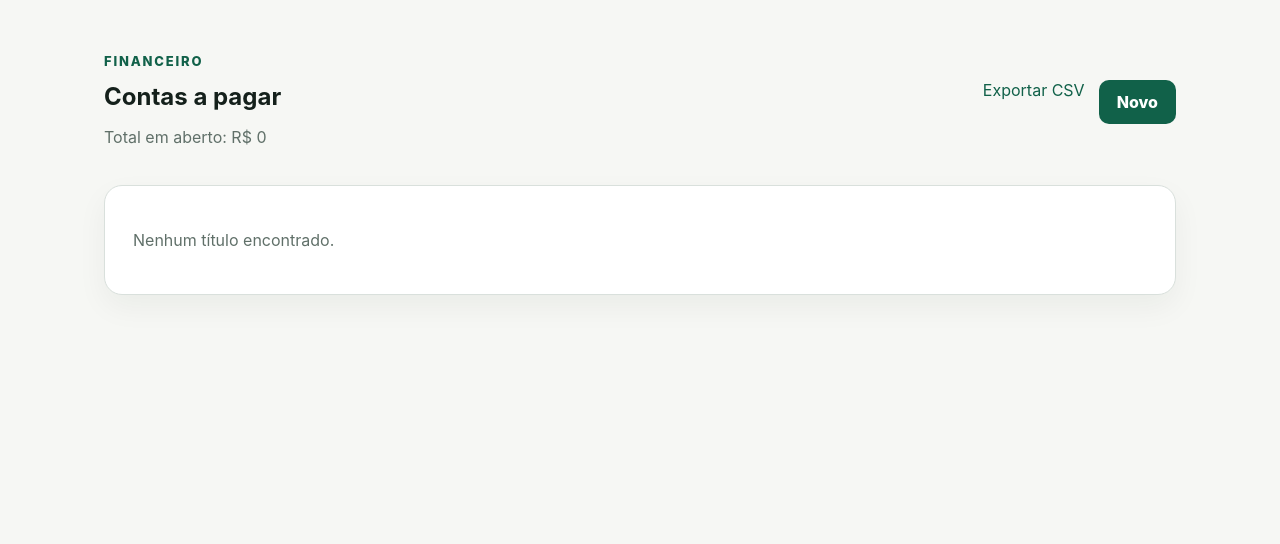
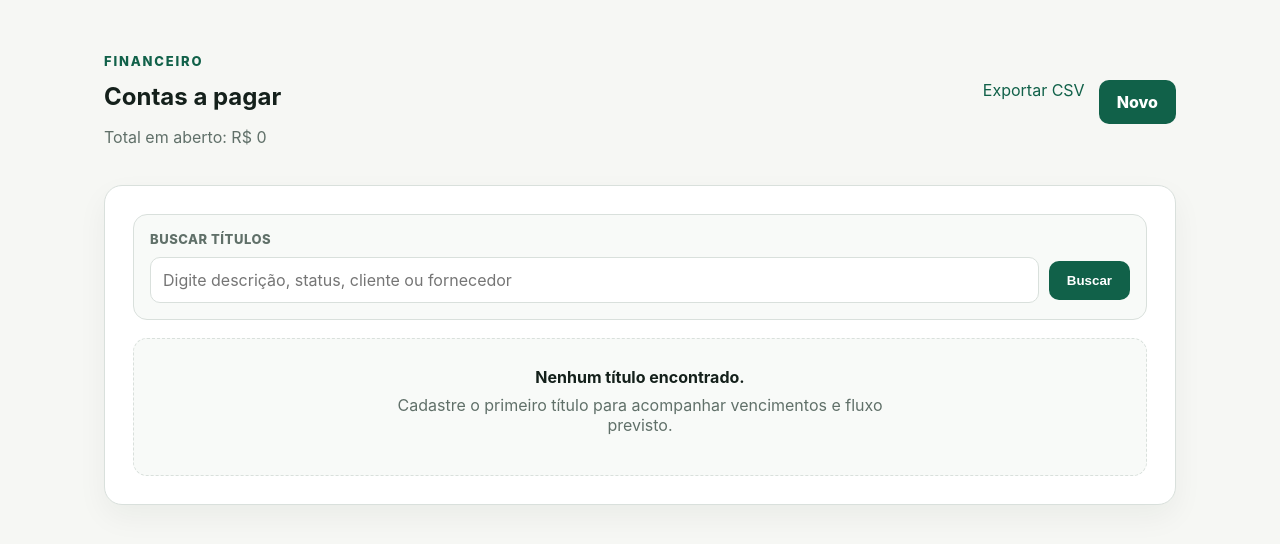
Before and after one commit to Brunof94-debug/erp-contabil-brasil, a Django app: page /financeiro/pagar/ in a window 1280 px wide. Shown: the part 100-644 px from the top of the page. Run offline with Django 5.2, Linux system fonts and the light colour scheme; a user stored in the database is signed in; tables that the repository leaves empty hold one stand-in row (values such as "Sample post").

Commit message:
Improve list search and empty states

```diff
--- a/core/views.py
+++ b/core/views.py
@@ -6,7 +6,7 @@ from django.contrib.auth import login
 from django.contrib.auth.mixins import LoginRequiredMixin
 from django.core.exceptions import ValidationError
 from django.db import transaction
-from django.db.models import Count
+from django.db.models import Count, Q
 from django.db.models.functions import TruncMonth
 from django.http import HttpResponse
 from django.shortcuts import redirect, render
@@ -191,6 +191,26 @@ class EmpresaScopedMixin(OnboardingRequiredMixin):
         return super().form_valid(form)
 
 
+class SearchableListMixin:
+    search_fields = []
+
+    def get_queryset(self):
+        queryset = super().get_queryset()
+        query = self.request.GET.get("q", "").strip()
+        if query and self.search_fields:
+            filters = Q()
+            for field in self.search_fields:
+                filters |= Q(**{f"{field}__icontains": query})
+            queryset = queryset.filter(filters)
+        return queryset
+
+    def get_context_data(self, **kwargs):
+        context = super().get_context_data(**kwargs)
+        context["search_query"] = self.request.GET.get("q", "").strip()
+        context["has_search"] = bool(self.search_fields)
+        return context
+
+
 class EmpresaListView(EmpresaScopedMixin, ListView):
     model = Empresa
     template_name = "core/list.html"
@@ -236,10 +256,11 @@ class EmpresaDeleteView(EmpresaScopedMixin, DeleteView):
     extra_context = {"title": "Excluir empresa"}
 
 
-class ClienteListView(EmpresaScopedMixin, ListView):
+class ClienteListView(SearchableListMixin, EmpresaScopedMixin, ListView):
     model = Cliente
     template_name = "core/list.html"
     context_object_name = "objects"
+    search_fields = ["nome", "documento", "email", "telefone"]
     extra_context = {
         "title": "Clientes",
         "create_url_name": "cliente_create",
@@ -272,10 +293,11 @@ class ClienteDeleteView(EmpresaScopedMixin, DeleteView):
     extra_context = {"title": "Excluir cliente"}
 
 
-class FornecedorListView(EmpresaScopedMixin, ListView):
+class FornecedorListView(SearchableListMixin, EmpresaScopedMixin, ListView):
     model = Fornecedor
     template_name = "core/list.html"
     context_object_name = "objects"
+    search_fields = ["nome", "documento", "email", "telefone"]
     extra_context = {
         "title": "Fornecedores",
         "create_url_name": "fornecedor_create",
@@ -308,10 +330,11 @@ class FornecedorDeleteView(EmpresaScopedMixin, DeleteView):
     extra_context = {"title": "Excluir fornecedor"}
 
 
-class ContaListView(EmpresaScopedMixin, ListView):
+class ContaListView(SearchableListMixin, EmpresaScopedMixin, ListView):
     model = ContaContabil
     template_name = "core/list.html"
     context_object_name = "objects"
+    search_fields = ["codigo", "nome", "tipo"]
     extra_context = {
         "title": "Plano de contas",
         "create_url_name": "conta_create",
@@ -344,10 +367,11 @@ class ContaDeleteView(EmpresaScopedMixin, DeleteView):
     extra_context = {"title": "Excluir conta contábil"}
 
 
-class LancamentoListView(EmpresaScopedMixin, ListView):
+class LancamentoListView(SearchableListMixin, EmpresaScopedMixin, ListView):
     model = LancamentoContabil
     template_name = "core/lancamento_list.html"
     context_object_name = "objects"
+    search_fields = ["historico", "status"]
 
 
 class LancamentoDetailView(EmpresaScopedMixin, DetailView):
@@ -474,9 +498,16 @@ class TituloFinanceiroBaseMixin(EmpresaScopedMixin):
         return reverse_lazy(self.success_url_name)
 
 
-class TituloFinanceiroListView(TituloFinanceiroBaseMixin, ListView):
+class TituloFinanceiroListView(SearchableListMixin, TituloFinanceiroBaseMixin, ListView):
     template_name = "core/financeiro_list.html"
     context_object_name = "objects"
+    search_fields = [
+        "descricao",
+        "status",
+        "cliente__nome",
+        "fornecedor__nome",
+        "observacoes",
+    ]
 
     def get_context_data(self, **kwargs):
         context = super().get_context_data(**kwargs)
--- a/static/css/app.css
+++ b/static/css/app.css
@@ -339,6 +339,53 @@ button {
   margin-bottom: 18px;
 }
 
+.search-bar {
+  background: #f8faf8;
+  border: 1px solid var(--line);
+  border-radius: 14px;
+  display: grid;
+  gap: 10px;
+  margin-bottom: 18px;
+  padding: 16px;
+}
+
+.search-bar label {
+  color: var(--muted);
+  font-size: 13px;
+  font-weight: 800;
+  letter-spacing: 0.04em;
+  text-transform: uppercase;
+}
+
+.search-bar div {
+  align-items: center;
+  display: flex;
+  flex-wrap: wrap;
+  gap: 10px;
+}
+
+.search-bar input {
+  border: 1px solid var(--line);
+  border-radius: 10px;
+  flex: 1 1 260px;
+  font: inherit;
+  min-width: 0;
+  padding: 12px;
+}
+
+.empty-state {
+  background: #f8faf8;
+  border: 1px dashed var(--line);
+  border-radius: 14px;
+  padding: 28px;
+  text-align: center;
+}
+
+.empty-state p {
+  margin: 8px auto 12px;
+  max-width: 520px;
+}
+
 @media (max-width: 900px) {
   .topbar,
   .row-card,
--- a/templates/core/financeiro_list.html
+++ b/templates/core/financeiro_list.html
@@ -20,6 +20,22 @@
   </section>
 
   <section class="panel">
+    <form method="get" class="search-bar">
+      <label for="q">Buscar títulos</label>
+      <div>
+        <input
+          id="q"
+          name="q"
+          placeholder="Digite descrição, status, cliente ou fornecedor"
+          value="{{ search_query }}"
+        >
+        <button type="submit">Buscar</button>
+        {% if search_query %}
+          <a href="?">Limpar</a>
+        {% endif %}
+      </div>
+    </form>
+
     {% if objects %}
       <div class="table">
         {% for object in objects %}
@@ -45,7 +61,16 @@
         {% endfor %}
       </div>
     {% else %}
-      <p class="muted">Nenhum título encontrado.</p>
+      <div class="empty-state">
+        {% if search_query %}
+          <strong>Nenhum título encontrado para “{{ search_query }}”.</strong>
+          <p class="muted">Tente outro termo ou limpe a busca.</p>
+          <a href="?">Limpar busca</a>
+        {% else %}
+          <strong>Nenhum título encontrado.</strong>
+          <p class="muted">Cadastre o primeiro título para acompanhar vencimentos e fluxo previsto.</p>
+        {% endif %}
+      </div>
     {% endif %}
   </section>
 {% endblock %}
```
Also changed, not shown: core/tests/test_views.py (+20 -0 lines), templates/core/lancamento_list.html (+26 -1 lines), templates/core/list.html (+28 -1 lines).
